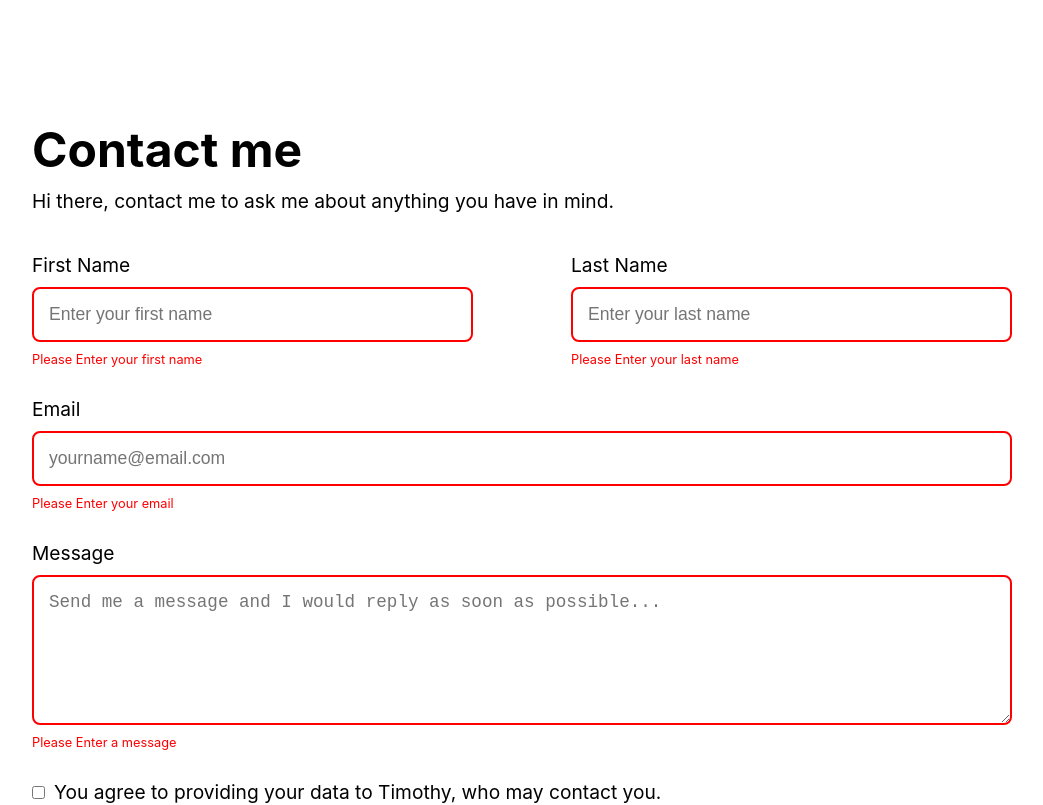
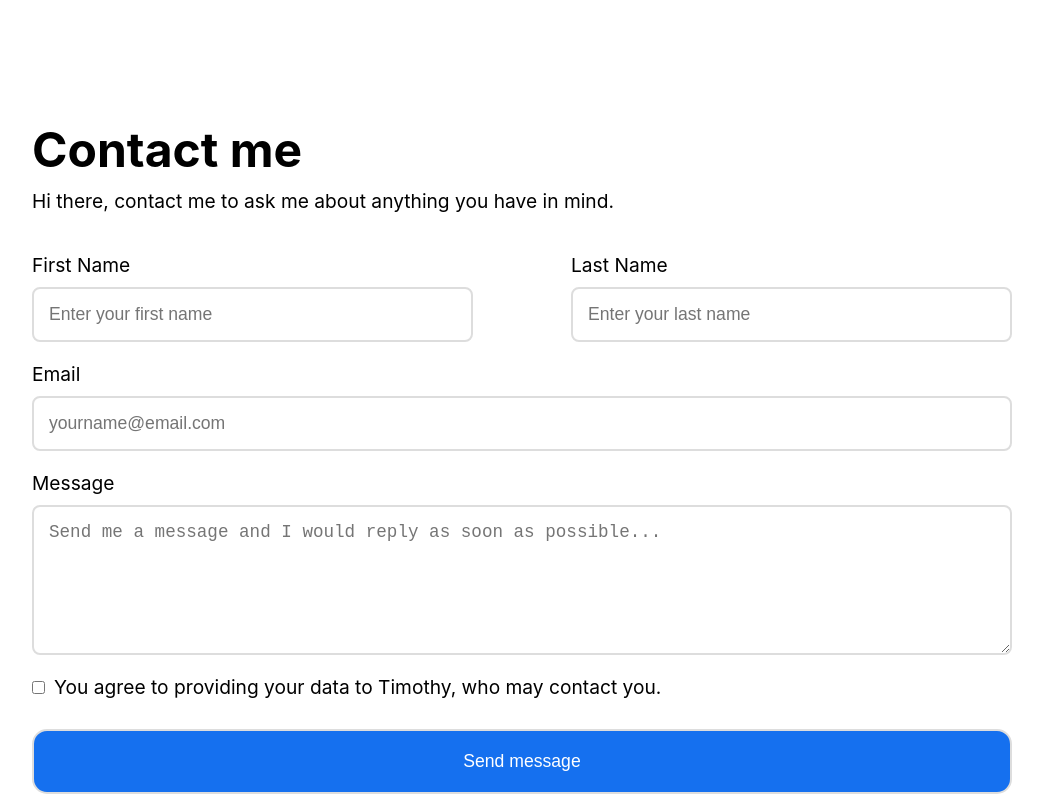
Before and after one commit to Timothy-Achonu/HNG-STAGE-ONE, a React (Create React App) app: page /contact in a window 1280 px wide. Shown: the top 805 px of the page, without its empty margins (118-1161 px from the left). Built offline with nearby package versions, Linux system fonts and the light colour scheme.

Commit message:
docs: validate only when submit botton is clicked

```diff
--- a/src/assets/contact.css
+++ b/src/assets/contact.css
@@ -56,12 +56,12 @@
     font-size: 1.1rem;
     margin-top: 10px;
 }
-.form div.type-radio {
+.form div.type-checkbox {
     flex-direction: row;
     align-items: flex-start;
     /* padding: 10px 0; */
 }
-.form div.type-radio input {
+.form div.type-checkbox input {
     margin-right: 9px;
     margin-top: 6px;
 }
@@ -82,12 +82,12 @@
     /* position: absolute; */
     color: red;
 }
-.form div input:invalid,
-.form div textarea:invalid {
+.form div input.validate:invalid,
+.form div textarea.validate:invalid {
     border-color: red !important;
 }
-.form div input:invalid + .warning-text,
-.form div textarea:invalid + .warning-text {
+.form div input.validate:invalid + .warning-text,
+.form div textarea.validate:invalid + .warning-text {
    display: flex;
 }
 
--- a/src/components/Contact.js
+++ b/src/components/Contact.js
@@ -4,8 +4,11 @@ import "../assets/contact.css";
 
 export default function Contact() {
     const [validate, setValidate] = useState(false)
-    function handleValidate() {
-
+    console.log(validate)
+    function handleValidate(e) {
+       e.preventDefault()
+       setValidate(true)
+       console.log('here', validate);
     }
   return (
     <div className="contact-page">
@@ -18,6 +21,7 @@ export default function Contact() {
             type="text"
             id="first_name"
             placeholder="Enter your first name"
+            className={`${validate? "validate" : ""}`}
             required
           />
           <span className="warning-text">
@@ -29,6 +33,7 @@ export default function Contact() {
             type="text"
             id="last_name"
             placeholder="Enter your last name"
+            className={`${validate? "validate" : ""}`}
             required
           />
           <span className="warning-text">
@@ -41,6 +46,7 @@ export default function Contact() {
             id="email"
             placeholder="yourname@email.com"
             required
+            className={`${validate? "validate" : ""}`}
           />
           <span className="warning-text">Please Enter your
           email </span>
@@ -52,11 +58,12 @@ export default function Contact() {
             id="message"
             placeholder="Send me a message and I would reply as soon as possible..."
             required
+            className={`${validate? "validate" : ""}`}
           ></textarea>
           <span className="warning-text">Please Enter a
           message </span>
         </div>
-        <div className="type-radio">
+        <div className="type-checkbox">
           <input type="checkbox" required />
           <label>
             You agree to providing your data to Timothy, who may contact you.
```
